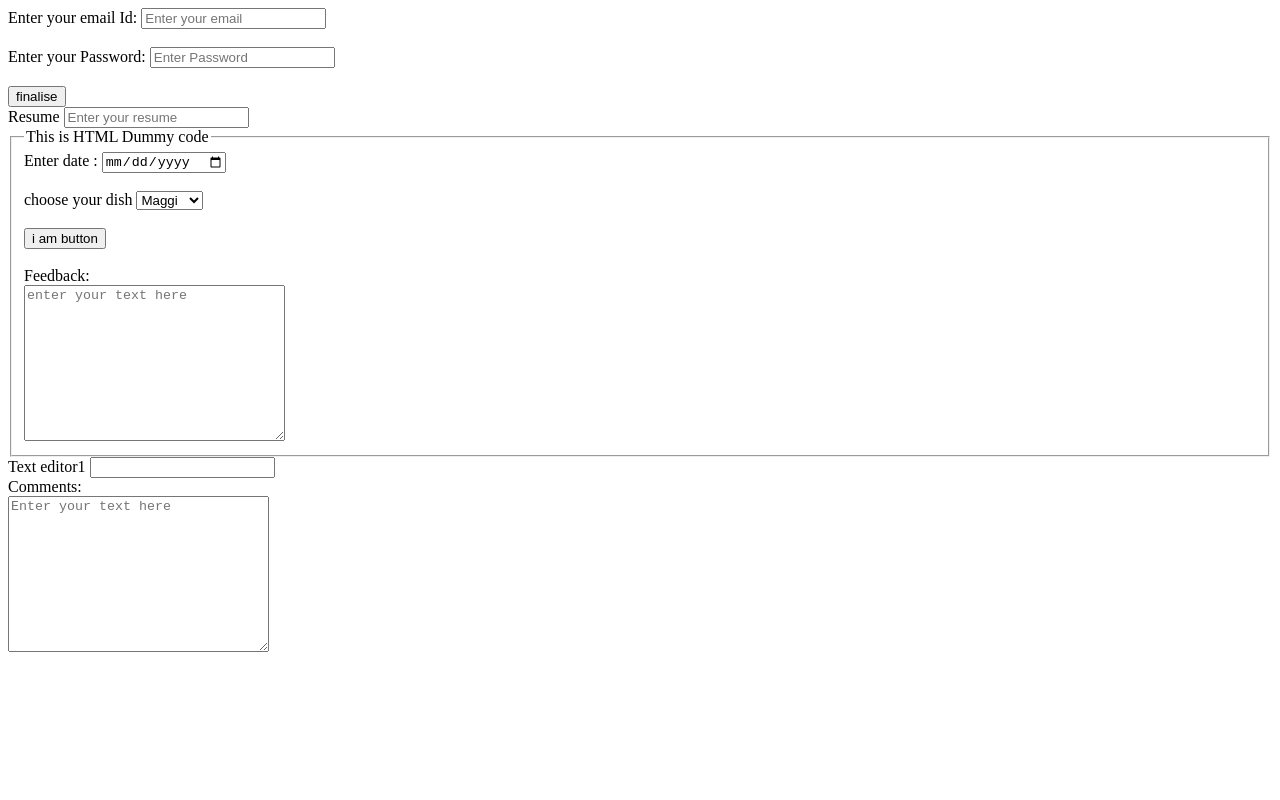
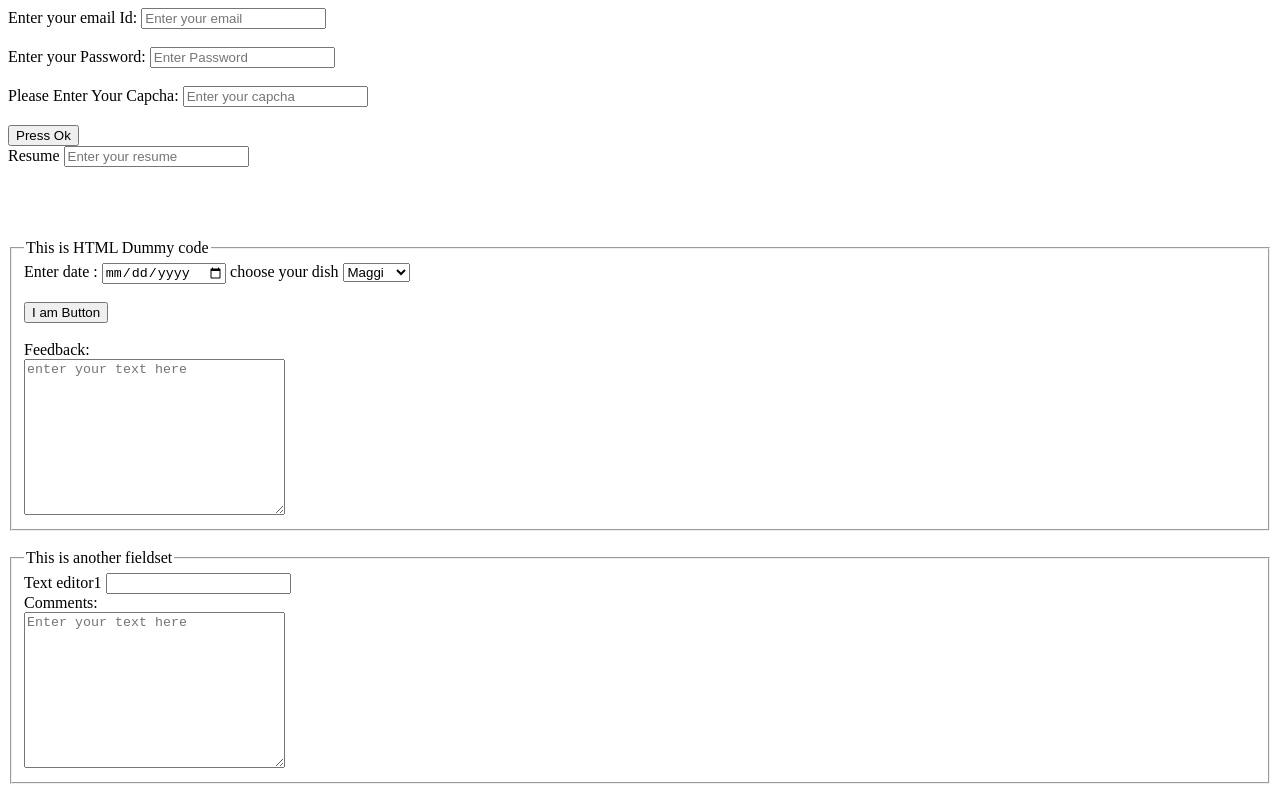
Before and after one commit to Git-Enthusiast/Full-Stack-Development-HTML, a plain HTML site: page Lecture 4/index.html in a window 1280 px wide. Drawn offline with Linux system fonts and the light colour scheme.

Commit message:
HTML Lecture Modified

```diff
--- a/Lecture 4/index.html
+++ b/Lecture 4/index.html
@@ -1,10 +1,12 @@
 <!DOCTYPE html>
 <html lang="en">
+
 <head>
     <meta charset="UTF-8">
     <meta name="viewport" content="width=device-width, initial-scale=1.0">
     <title>form</title>
 </head>
+
 <body>
     <form>
         <label for="email">Enter your email Id:</label>
@@ -14,45 +16,55 @@
         <label for="Password">Enter your Password:</label>
         <input type="text" id="Password" placeholder="Enter Password">
         <br><br>
-    <input type="submit" value="finalise">
+        <label for="Capcha">Please Enter Your Capcha:</label>
+        <input type="text" name="Capcha" id="Capcha" placeholder="Enter your capcha">
+
+        <br><br>
+        <input type="submit" value="Press Ok">
         <br>
         <label for="resume">Resume</label>
         <input type="text" name="resume" id="resume" placeholder="Enter your resume">
 
 
     </form>
+    <Br></Br><Br></br>
 
-
-    <form >
+    <form>
         <fieldset>
             <legend>This is HTML Dummy code</legend>
             <label for="datepiker">Enter date :</label>
             <input type="date" id="date picker">
-<br><br>
+
             <label for="selector1">choose your dish</label>
-        <select name="dihes" id="selector1">
+            <select name="dishes" id="selector1">
                 <option value="maggi">Maggi</option>
                 <option value="kurkure">kurkure</option>
                 <option value="lays">lays</option>
             </select>
             <br>
             <br>
-        <button>i am button</button>
+            <button>I am Button</button>
             <br><br>
             <label for="textarea1">Feedback:</label>
             <br>
             <textarea name="textarea1" id="textarea1" cols="30" rows="10" placeholder="enter your text here"></textarea>
 
         </fieldset>
-
-    </form>
-    <form>
+        <br>
+        <fieldset>
+            <legend>This is another fieldset</legend>
             <label for="text editor1">Text editor1</label>
             <input type="text" name="text editor1" id="text editor1">
             <br>
             <label for="textarea2">Comments:</label>
             <br>
             <textarea name="textarea" id="textarea2" cols="30" rows="10" placeholder="Enter your text here"></textarea>
+
+        </fieldset>
+
     </form>
+
+
 </body>
+
 </html>
```
Lines whose indentation alone changed are shown as unchanged.
